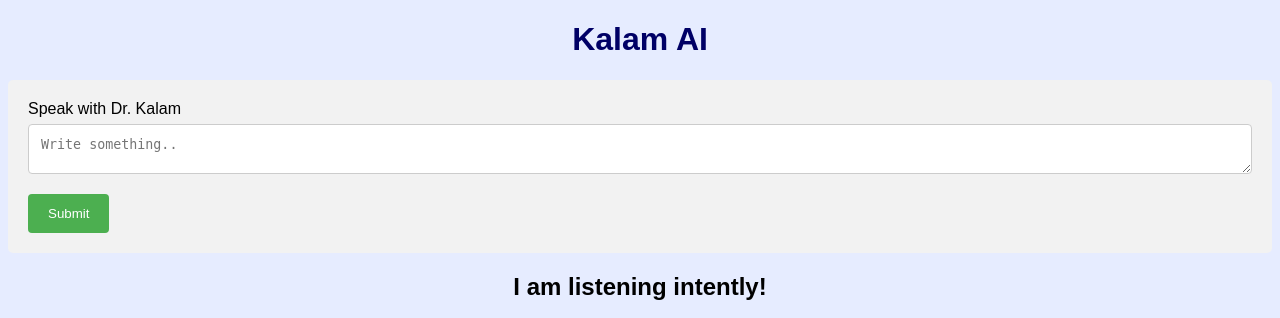
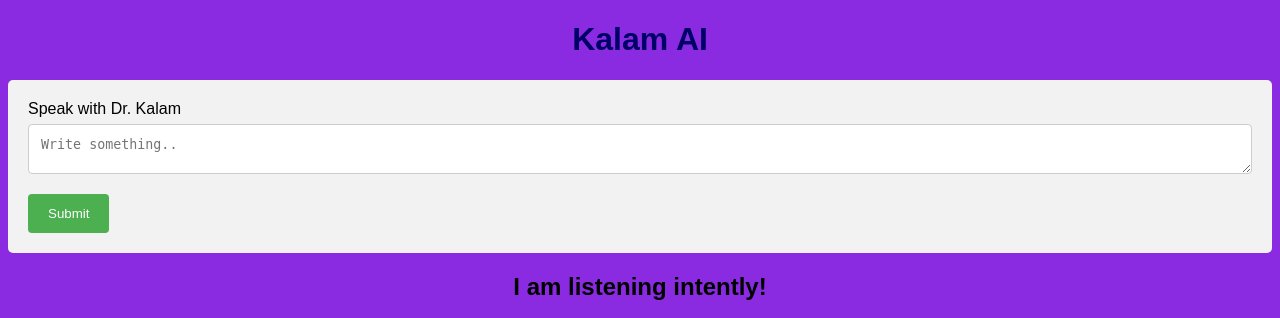
Before and after one commit to lavanaythakral/Kalam-AI, a Python web app: template templates/index.html in a window 1280 px wide. Shown: the top 318 px of the page. Run offline with Jinja, Linux system fonts and the light colour scheme; the template is opened without the code that fills it, so the values that code supplies are empty; some libraries are stand-ins or nearby versions.

Commit message:
Update index.html

```diff
--- a/templates/index.html
+++ b/templates/index.html
@@ -9,7 +9,7 @@
 <style>
 h2 {text-align: center;}
 body {font-family: Arial, Helvetica, sans-serif;
-background-color:   #e6ecff;}
+background-color:   #8a2be2;}
 * {box-sizing: border-box;}
 input[type=text], select, textarea {
 width: 100%;
```
